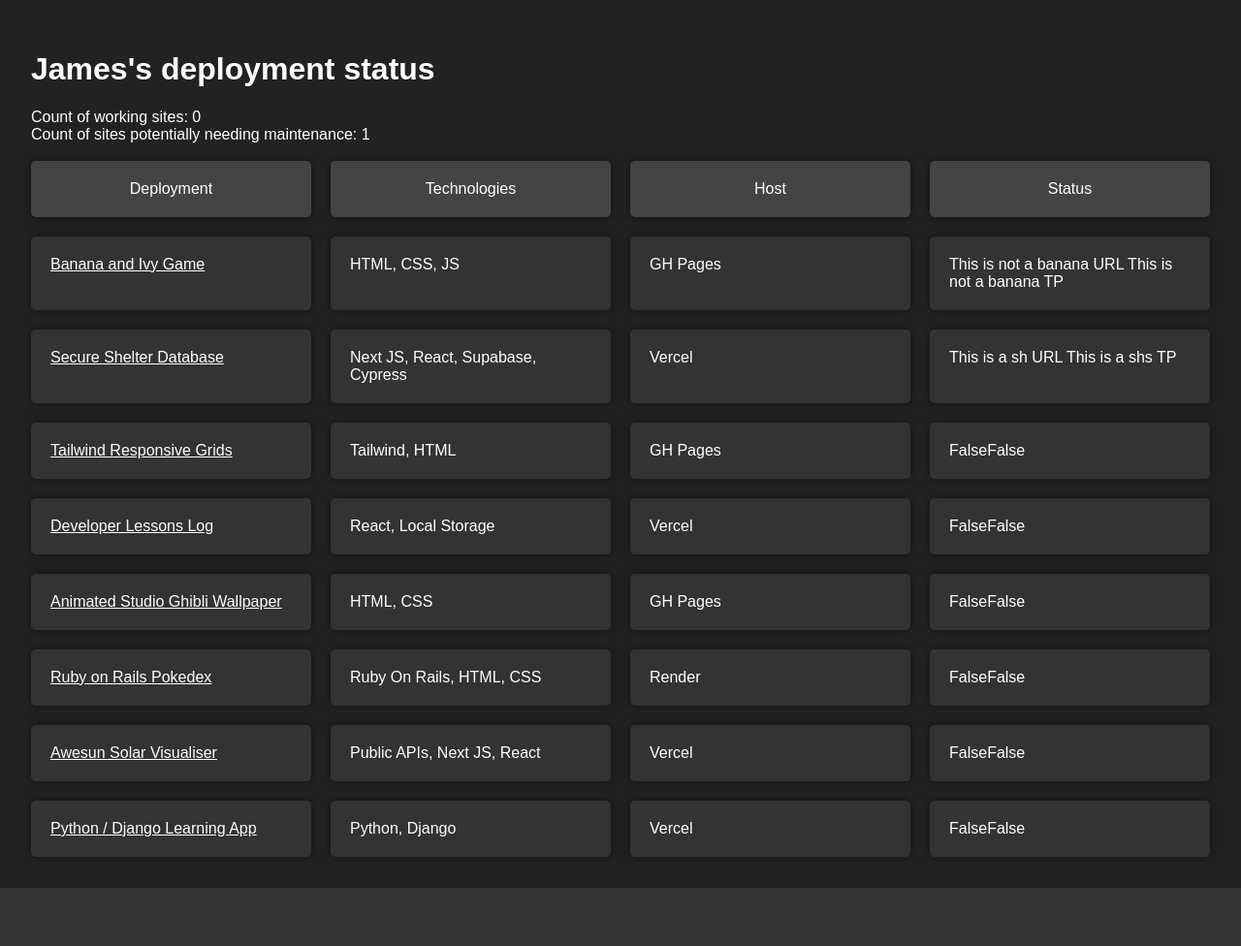
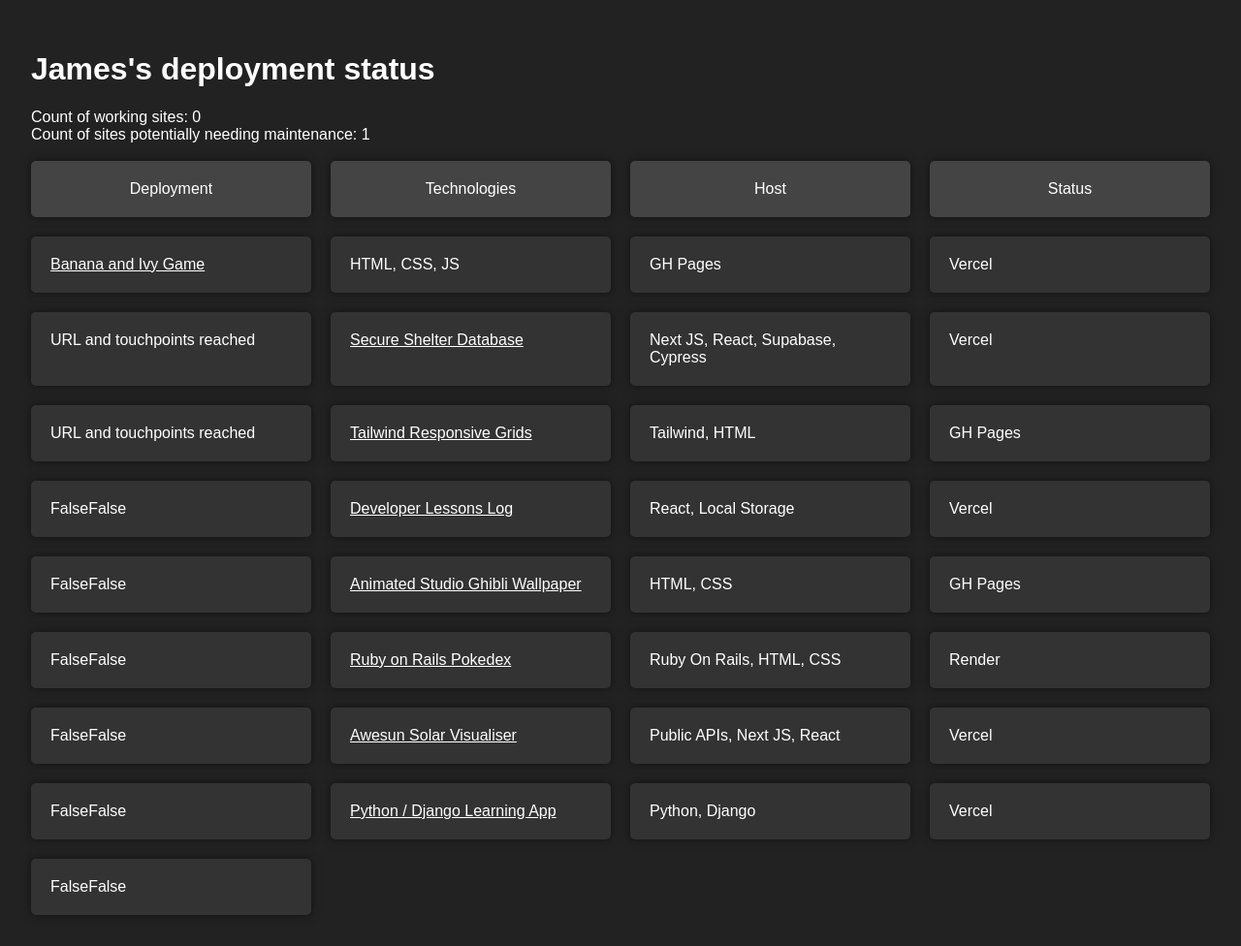
Before and after one commit to jamesdiffeycoding/Python-deployment-web-scraper, a Flask app: page / in a window 1280 px wide. Shown: the whole page at 97% size. Before the commit the page ends 916 px from the top, so only its background shows below. Run offline with Flask 2, Linux system fonts and the light colour scheme; data that the repository does not hold is empty.

Commit message:
test conditional rendering

```diff
--- a/portfoliochecker/templates/deployments.html
+++ b/portfoliochecker/templates/deployments.html
@@ -60,31 +60,26 @@ a { color: white}
         <div class="grid-item"><a href="https://jamesdiffeycoding.github.io/JS-Banana-and-Ivy-Game/">Banana and Ivy Game</a></div>
         <div class="grid-item">HTML, CSS, JS</div>
         <div class="grid-item">GH Pages</div>
-        <div class="grid-item">    {% if banana_url %}
-            <span>This is a banana URL</span>
+        <div class="grid-item">Vercel</div>
+        {% if shelter_url and shelter_tp %}
+        <div class="grid-item green">URL and touchpoints reached</div>
+        {% elif shelter_url and not shelter_tp %}
+        <div class="grid-item orange">URL but not touchpoints reached</div>
         {% else %}
-            <span>This is not a banana URL</span>
+        <div class="grid-item red">both url and touchpoints not reached</div>
         {% endif %}
-        {% if banana_tp %}
-            <span>This is a banana TP</span>
-        {% else %}
-            <span>This is not a banana TP</span>
-        {% endif %}</div>
 
         <!-- DEPLOYMENT -->
         <div class="grid-item"><a href="https://secure-nextjs-homeless-shelter-database.vercel.app/">Secure Shelter Database</a></div>
         <div class="grid-item">Next JS, React, Supabase, Cypress</div>
         <div class="grid-item">Vercel</div>
-        <div class="grid-item"> {% if shelter_url %}
-                                    <span>This is a sh URL</span>
-                                {% else %}
-                                    <span>This is not a sh URL</span>
-                                {% endif %}
-                                {% if shelter_tp %}
-                                    <span>This is a shs TP</span>
-                                {% else %}
-                                    <span>This is not a shs TP</span>
-                                {% endif %}</div>
+        {% if shelter_url and shelter_tp %}
+        <div class="grid-item green">URL and touchpoints reached</div>
+        {% elif shelter_url and not shelter_tp %}
+        <div class="grid-item orange">URL but not touchpoints reached</div>
+        {% else %}
+        <div class="grid-item red">both url and touchpoints not reached</div>
+        {% endif %}
 
         <!-- DEPLOYMENT -->
         <div class="grid-item"><a href="https://jamesdiffeycoding.github.io/Tailwind-Responsive-Grid-Experiments/">Tailwind Responsive Grids</a></div>
```
